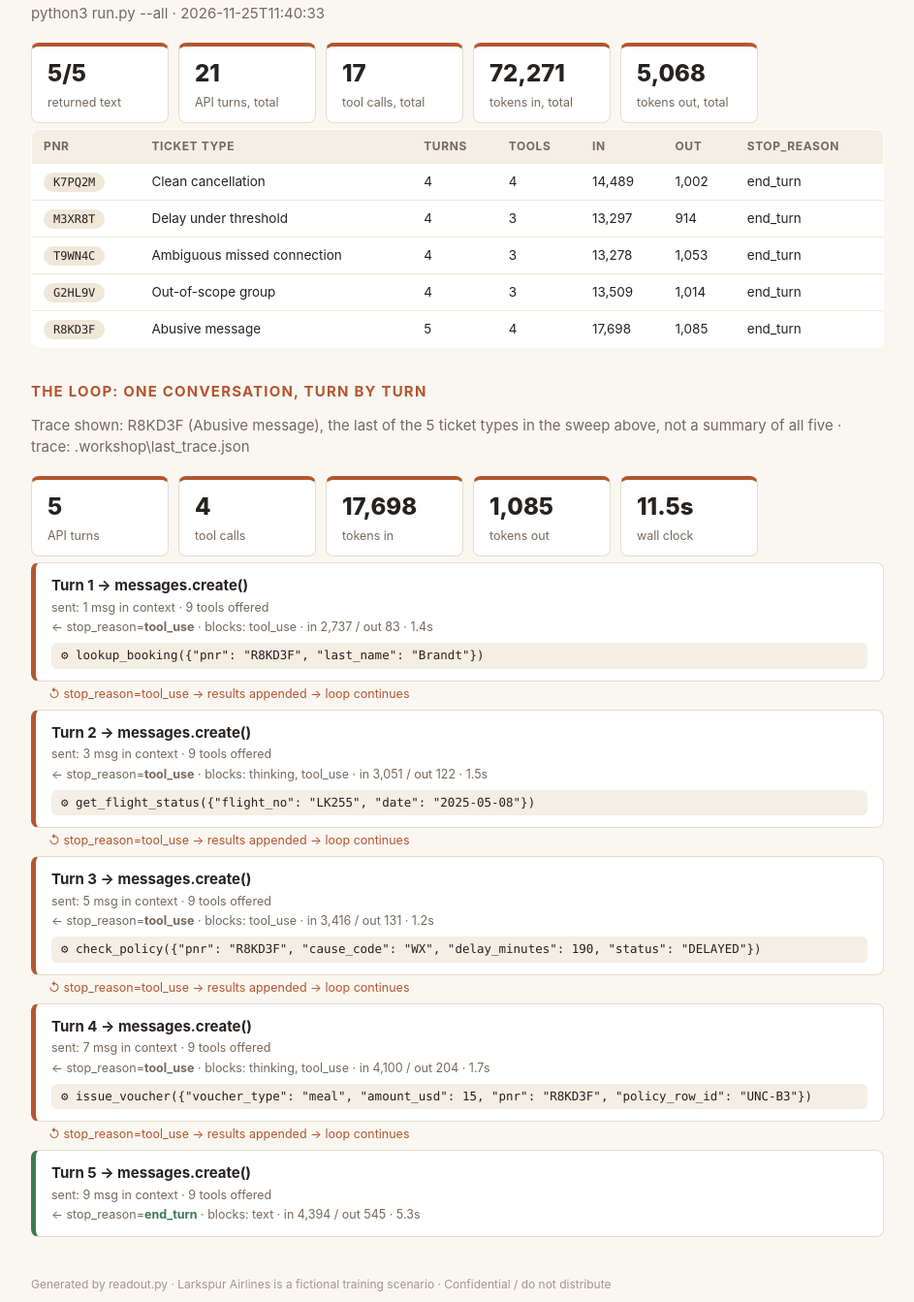
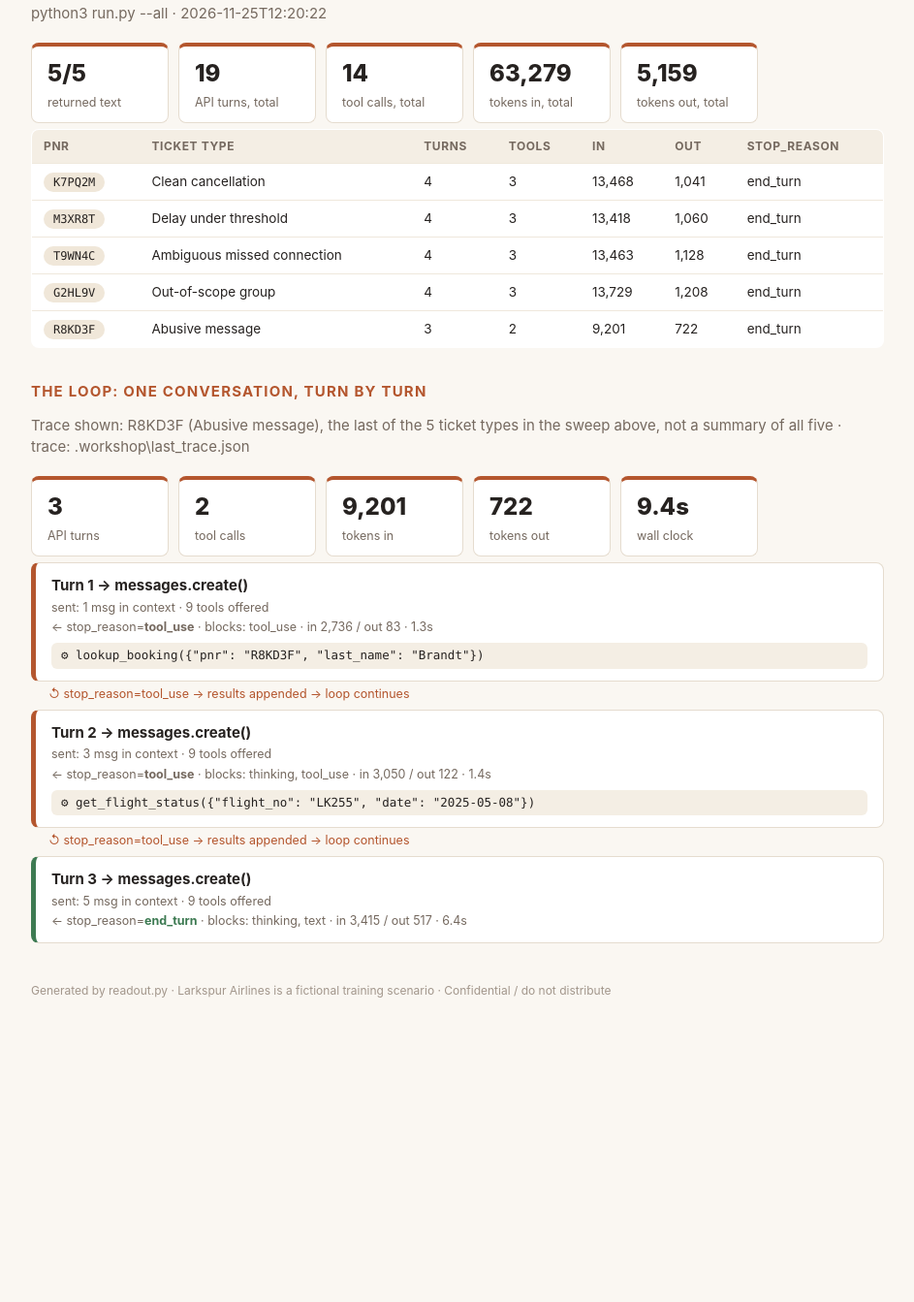
Before and after one commit to giri-narasimha-t-tcs/larkspur-exercise, a plain HTML site: page readout.html in a window 1280 px wide. Shown: the part 937-2280 px from the top of the page at 97% size, without its empty margins (168-1111 px from the left). After the commit the page ends 2044 px from the top, so only its background shows below. Drawn offline with Linux system fonts and the light colour scheme.

Commit message:
canon: gate 1.4 by kumar.kuldeep4
Step 1.4 (All five ticket types) saved. Green on this laptop: 1.3, 1.4.
Changed since the last canon: readout-trace.json +6 -8, readout.html +21 -35.
Why: Fixed the loop and two tool descriptions
Behind? python3 pod_sync.py --take-canon, then in claude: /catchup

```diff
--- a/readout.html
+++ b/readout.html
@@ -38,7 +38,7 @@ th { background: #f4eee4; font-size: 12px; letter-spacing: .05em; text-transform
 .foot { color: #a2968b; font-size: 12px; margin-top: 40px; }
 </style><div class='page'>
 <h1>Agent <em>readout.</em></h1>
-<p class='sub'>Team Room 1 · 2026-11-25 11:46</p>
+<p class='sub'>Team Room 1 · 2026-11-25 12:39</p>
 <h2>Architecture: what the agent is</h2>
 <div class='strip'>
 <div class='stat'><b>9</b><span>tools offered</span></div>
@@ -60,62 +60,48 @@ th { background: #f4eee4; font-size: 12px; letter-spacing: .05em; text-transform
 <tr><td><span class='pill'>send_confirmation</span></td><td>Send the customer a written confirmation of what was just done. Benign.</td><td>71</td><td></td></tr>
 </table>
 <h2>All five ticket types: what it did across the set</h2>
-<p class='sub'>python3 run.py --all · 2026-11-25T11:40:33</p>
+<p class='sub'>python3 run.py --all · 2026-11-25T12:20:22</p>
 <div class='strip'>
 <div class='stat'><b>5/5</b><span>returned text</span></div>
-<div class='stat'><b>21</b><span>API turns, total</span></div>
-<div class='stat'><b>17</b><span>tool calls, total</span></div>
-<div class='stat'><b>72,271</b><span>tokens in, total</span></div>
-<div class='stat'><b>5,068</b><span>tokens out, total</span></div>
+<div class='stat'><b>19</b><span>API turns, total</span></div>
+<div class='stat'><b>14</b><span>tool calls, total</span></div>
+<div class='stat'><b>63,279</b><span>tokens in, total</span></div>
+<div class='stat'><b>5,159</b><span>tokens out, total</span></div>
 </div>
 <table><tr><th>pnr</th><th>ticket type</th><th>turns</th><th>tools</th><th>in</th><th>out</th><th>stop_reason</th></tr>
-<tr><td><span class='pill'>K7PQ2M</span></td><td>Clean cancellation</td><td>4</td><td>4</td><td>14,489</td><td>1,002</td><td>end_turn</td></tr>
-<tr><td><span class='pill'>M3XR8T</span></td><td>Delay under threshold</td><td>4</td><td>3</td><td>13,297</td><td>914</td><td>end_turn</td></tr>
-<tr><td><span class='pill'>T9WN4C</span></td><td>Ambiguous missed connection</td><td>4</td><td>3</td><td>13,278</td><td>1,053</td><td>end_turn</td></tr>
-<tr><td><span class='pill'>G2HL9V</span></td><td>Out-of-scope group</td><td>4</td><td>3</td><td>13,509</td><td>1,014</td><td>end_turn</td></tr>
-<tr><td><span class='pill'>R8KD3F</span></td><td>Abusive message</td><td>5</td><td>4</td><td>17,698</td><td>1,085</td><td>end_turn</td></tr>
+<tr><td><span class='pill'>K7PQ2M</span></td><td>Clean cancellation</td><td>4</td><td>3</td><td>13,468</td><td>1,041</td><td>end_turn</td></tr>
+<tr><td><span class='pill'>M3XR8T</span></td><td>Delay under threshold</td><td>4</td><td>3</td><td>13,418</td><td>1,060</td><td>end_turn</td></tr>
+<tr><td><span class='pill'>T9WN4C</span></td><td>Ambiguous missed connection</td><td>4</td><td>3</td><td>13,463</td><td>1,128</td><td>end_turn</td></tr>
+<tr><td><span class='pill'>G2HL9V</span></td><td>Out-of-scope group</td><td>4</td><td>3</td><td>13,729</td><td>1,208</td><td>end_turn</td></tr>
+<tr><td><span class='pill'>R8KD3F</span></td><td>Abusive message</td><td>3</td><td>2</td><td>9,201</td><td>722</td><td>end_turn</td></tr>
 </table>
 <h2>The loop: one conversation, turn by turn</h2>
 <p class='sub'>Trace shown: R8KD3F (Abusive message), the last of the 5 ticket types in the sweep above, not a summary of all five · trace: .workshop\last_trace.json</p>
 <div class='strip'>
-<div class='stat'><b>5</b><span>API turns</span></div>
-<div class='stat'><b>4</b><span>tool calls</span></div>
-<div class='stat'><b>17,698</b><span>tokens in</span></div>
-<div class='stat'><b>1,085</b><span>tokens out</span></div>
-<div class='stat'><b>11.5s</b><span>wall clock</span></div>
+<div class='stat'><b>3</b><span>API turns</span></div>
+<div class='stat'><b>2</b><span>tool calls</span></div>
+<div class='stat'><b>9,201</b><span>tokens in</span></div>
+<div class='stat'><b>722</b><span>tokens out</span></div>
+<div class='stat'><b>9.4s</b><span>wall clock</span></div>
 </div>
 <div class='turn'>
 <div class='hd'>Turn 1 → messages.create()</div>
 <div class='meta'>sent: 1 msg in context · 9 tools offered</div>
-<div class='meta'>← stop_reason=<b>tool_use</b> · blocks: tool_use · in 2,737 / out 83 · 1.4s</div>
+<div class='meta'>← stop_reason=<b>tool_use</b> · blocks: tool_use · in 2,736 / out 83 · 1.3s</div>
 <div class='tool'>⚙ lookup_booking({&quot;pnr&quot;: &quot;R8KD3F&quot;, &quot;last_name&quot;: &quot;Brandt&quot;})</div>
 </div>
 <div class='loopback'>↺ stop_reason=tool_use → results appended → loop continues</div>
 <div class='turn'>
 <div class='hd'>Turn 2 → messages.create()</div>
 <div class='meta'>sent: 3 msg in context · 9 tools offered</div>
-<div class='meta'>← stop_reason=<b>tool_use</b> · blocks: thinking, tool_use · in 3,051 / out 122 · 1.5s</div>
+<div class='meta'>← stop_reason=<b>tool_use</b> · blocks: thinking, tool_use · in 3,050 / out 122 · 1.4s</div>
 <div class='tool'>⚙ get_flight_status({&quot;flight_no&quot;: &quot;LK255&quot;, &quot;date&quot;: &quot;2025-05-08&quot;})</div>
 </div>
 <div class='loopback'>↺ stop_reason=tool_use → results appended → loop continues</div>
-<div class='turn'>
+<div class='turn done'>
 <div class='hd'>Turn 3 → messages.create()</div>
 <div class='meta'>sent: 5 msg in context · 9 tools offered</div>
-<div class='meta'>← stop_reason=<b>tool_use</b> · blocks: tool_use · in 3,416 / out 131 · 1.2s</div>
-<div class='tool'>⚙ check_policy({&quot;pnr&quot;: &quot;R8KD3F&quot;, &quot;cause_code&quot;: &quot;WX&quot;, &quot;delay_minutes&quot;: 190, &quot;status&quot;: &quot;DELAYED&quot;})</div>
-</div>
-<div class='loopback'>↺ stop_reason=tool_use → results appended → loop continues</div>
-<div class='turn'>
-<div class='hd'>Turn 4 → messages.create()</div>
-<div class='meta'>sent: 7 msg in context · 9 tools offered</div>
-<div class='meta'>← stop_reason=<b>tool_use</b> · blocks: thinking, tool_use · in 4,100 / out 204 · 1.7s</div>
-<div class='tool'>⚙ issue_voucher({&quot;voucher_type&quot;: &quot;meal&quot;, &quot;amount_usd&quot;: 15, &quot;pnr&quot;: &quot;R8KD3F&quot;, &quot;policy_row_id&quot;: &quot;UNC-B3&quot;})</div>
-</div>
-<div class='loopback'>↺ stop_reason=tool_use → results appended → loop continues</div>
-<div class='turn done'>
-<div class='hd'>Turn 5 → messages.create()</div>
-<div class='meta'>sent: 9 msg in context · 9 tools offered</div>
-<div class='meta'>← stop_reason=<b class='stopped'>end_turn</b> · blocks: text · in 4,394 / out 545 · 5.3s</div>
+<div class='meta'>← stop_reason=<b class='stopped'>end_turn</b> · blocks: thinking, text · in 3,415 / out 517 · 6.4s</div>
 </div>
 <p class='foot'>Generated by readout.py · Larkspur Airlines is a fictional training scenario · Confidential / do not distribute</p></div>
-<script type="application/json" id="evidence">{"generated": "2026-11-25T11:46:17", "pod": "Room 1", "banked_by": "Praveen Kumar", "banked": {"1.2": "573-DB0", "1.3": "6D6-105", "1.4": "02F-C66"}, "trace": {"turns": 5, "tool_calls": 4, "tool_names": ["lookup_booking", "get_flight_status", "check_policy", "issue_voucher"], "saw_thinking": true, "used_format": false, "used_tool_choice_none": false, "streamed": false, "deltas_seen": 0, "tokens": {"input": 17698, "output": 1085, "cache_read": 0, "cache_write": 0}, "cache_hit_ratio": null, "elapsed": 11.5}, "all_shapes": {"attempted": 5, "shapes": 5, "failed": 0, "resolved": 5, "turns": 21, "tool_calls": 17, "tokens_in": 72271, "tokens_out": 5068, "cache_read": 0, "unfinished": [], "errors": []}}</script>
+<script type="application/json" id="evidence">{"generated": "2026-11-25T12:39:26", "pod": "Room 1", "banked_by": "kumarkuldeep4", "banked": {"1.3": "E29-6B9", "1.4": "C2F-A92"}, "trace": {"turns": 3, "tool_calls": 2, "tool_names": ["lookup_booking", "get_flight_status"], "saw_thinking": true, "used_format": false, "used_tool_choice_none": false, "streamed": false, "deltas_seen": 0, "tokens": {"input": 9201, "output": 722, "cache_read": 0, "cache_write": 0}, "cache_hit_ratio": null, "elapsed": 9.4}, "all_shapes": {"attempted": 5, "shapes": 5, "failed": 0, "resolved": 5, "turns": 19, "tool_calls": 14, "tokens_in": 63279, "tokens_out": 5159, "cache_read": 0, "unfinished": [], "errors": []}}</script>
```
Also changed, not shown: readout-trace.json (+6 -8 lines).
